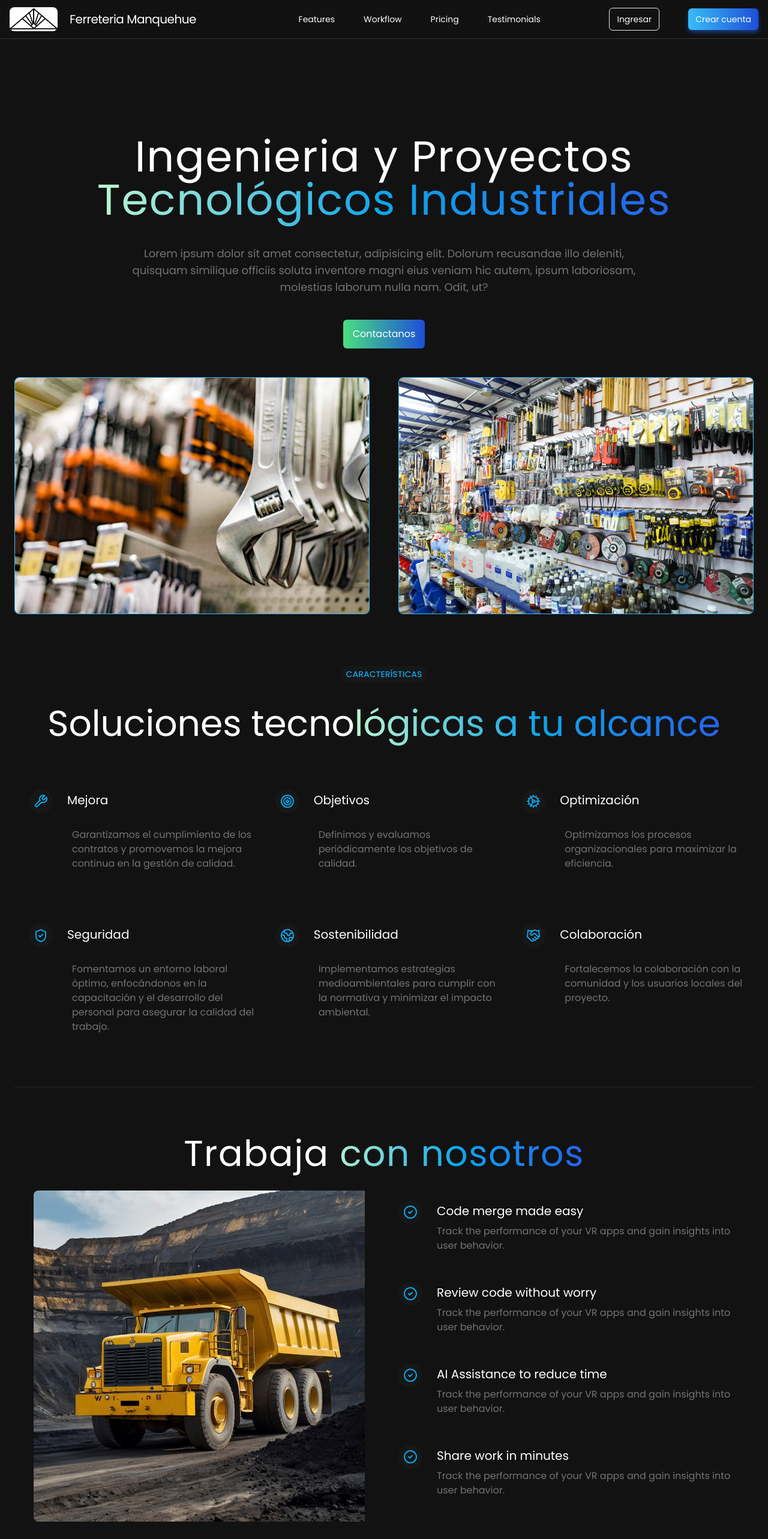
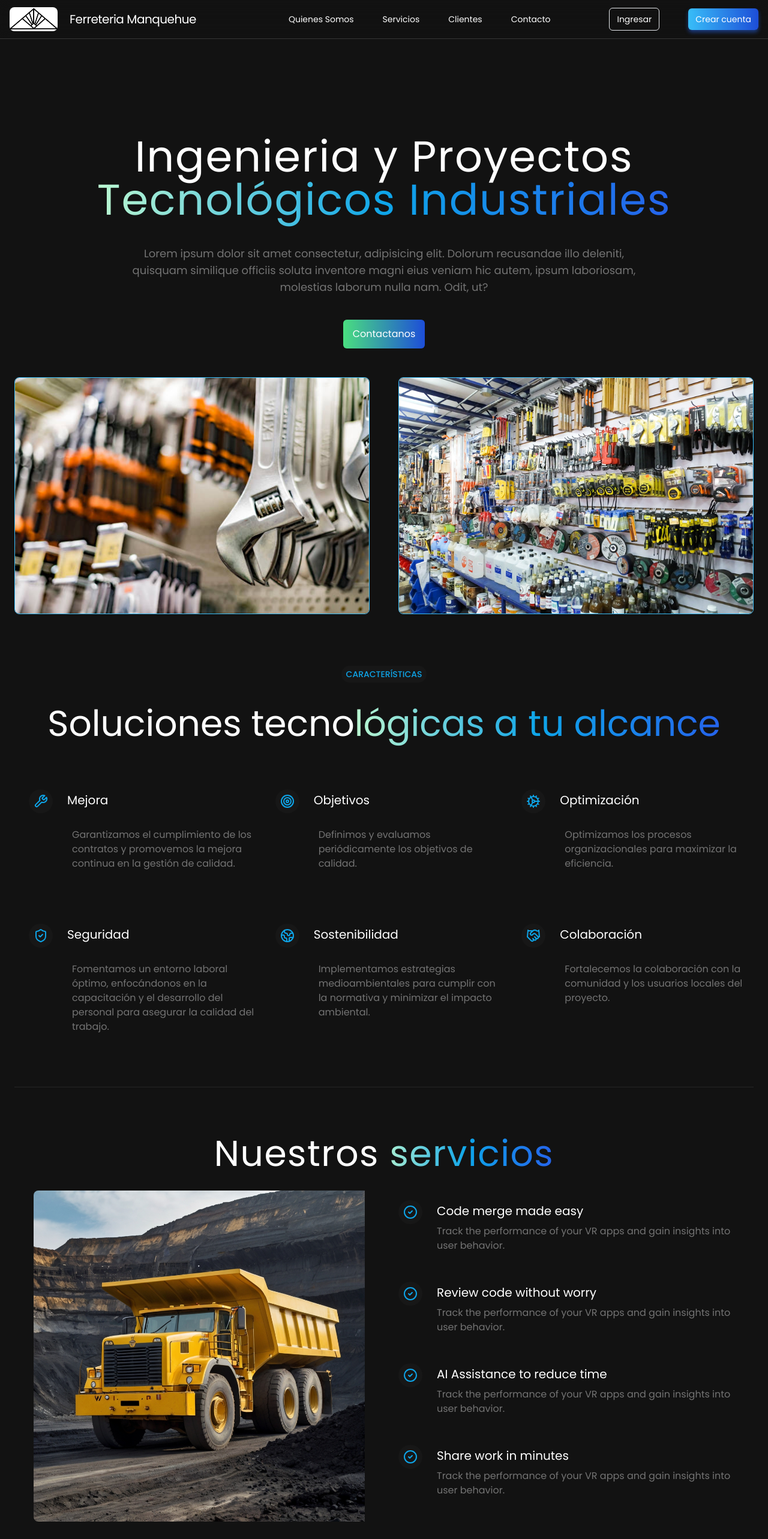
Before and after one commit to Dmoraga2193/ing_y_proyectos, a React (Vite) app: page / in a window 1280 px wide. Shown: the top 2566 px of the page at 60% size. Built offline with nearby package versions, Linux system fonts and the light colour scheme; what tailwind-gradient-mask-image would draw is missing.

Commit message:
cambios del navbar 0.2

```diff
--- a/src/App.jsx
+++ b/src/App.jsx
@@ -1,16 +1,22 @@
 import FeatureSection from "./components/FeatureSection";
 import HeroSection from "./components/HeroSection";
 import Navbar from "./components/Navbar";
-import Workflow from "./components/Workflow";
+import Servicios from "./components/Servicios";
 
 const App = () => {
   return (
     <>
       <Navbar />
       <div className="max-w-7xl mx-auto pt-20 px-6">
-        <HeroSection />
-        <FeatureSection />
-        <Workflow />
+        <section id="quienessomos">
+          <HeroSection />
+        </section>
+        <section id="servicios">
+          <FeatureSection />
+        </section>
+        <section id="clientes">
+          <Servicios />
+        </section>
       </div>
     </>
   );
--- a/src/components/Workflow.jsx
+++ b/src/components/Servicios.jsx
@@ -2,14 +2,14 @@ import { CheckCircle2 } from "lucide-react";
 import camionImg from "../assets/camion.jpg";
 import { checklistItems } from "../constants";
 
-const Workflow = () => {
+const Servicios = () => {
   return (
     <div className="mt-20">
       <h2 className="text-3xl sm:text-5xl lg:text-6xl text-center mt-6 tracking-wide">
-        Trabaja
+        Nuestros
         <span className="bg-gradient-to-r from-green-200 via-sky-500 to-blue-600 text-transparent bg-clip-text">
           {" "}
-          con nosotros
+          servicios
         </span>
       </h2>
       <div className="flex flex-wrap justify-center">
@@ -38,4 +38,4 @@ const Workflow = () => {
   );
 };
 
-export default Workflow;
+export default Servicios;
--- a/src/constants/index.jsx
+++ b/src/constants/index.jsx
@@ -13,10 +13,10 @@ import user5 from "../assets/profile-pictures/user5.jpg";
 import user6 from "../assets/profile-pictures/user6.jpg";
 
 export const navItems = [
-  { label: "Features", href: "#" },
-  { label: "Workflow", href: "#" },
-  { label: "Pricing", href: "#" },
-  { label: "Testimonials", href: "#" },
+  { label: "Quienes Somos", href: "#quienessomos" },
+  { label: "Servicios", href: "#servicios" },
+  { label: "Clientes", href: "#clientes" },
+  { label: "Contacto", href: "#contacto" },
 ];
 
 export const testimonials = [
--- a/src/index.css
+++ b/src/index.css
@@ -8,3 +8,7 @@
   font-family: "Poppins", sans-serif;
   color-scheme: dark;
 }
+
+html {
+  scroll-behavior: smooth;
+}
```
